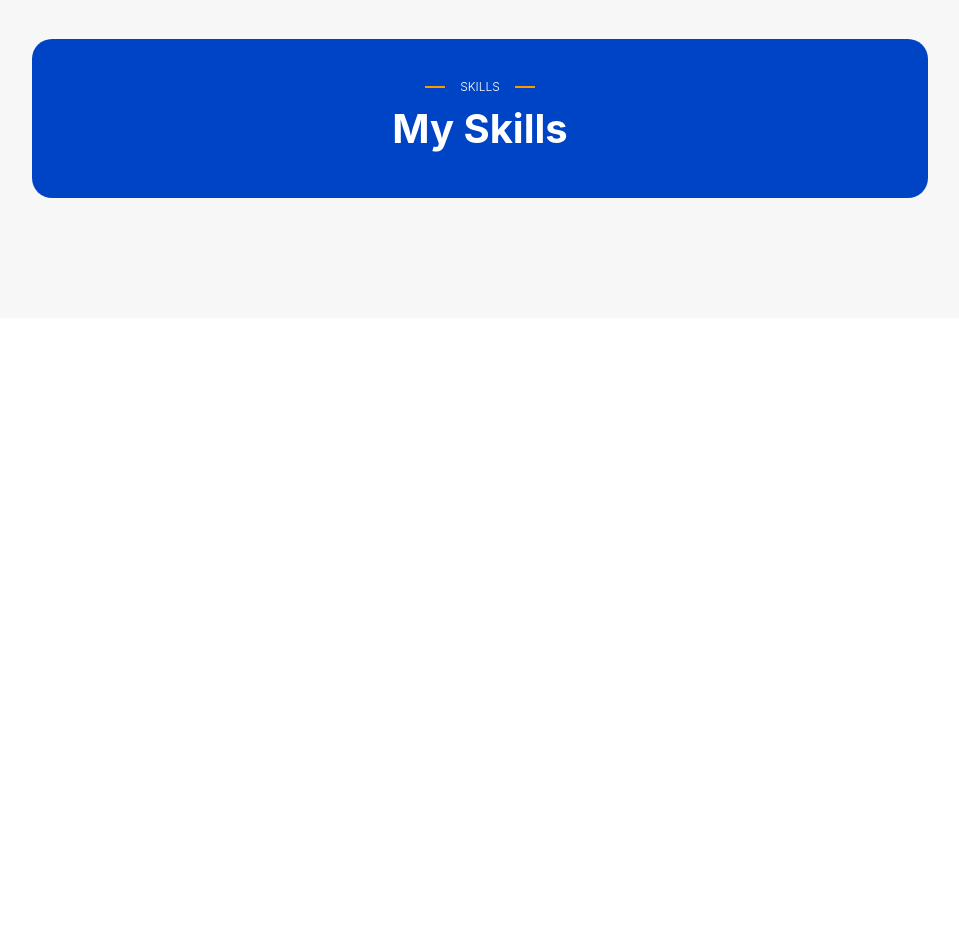
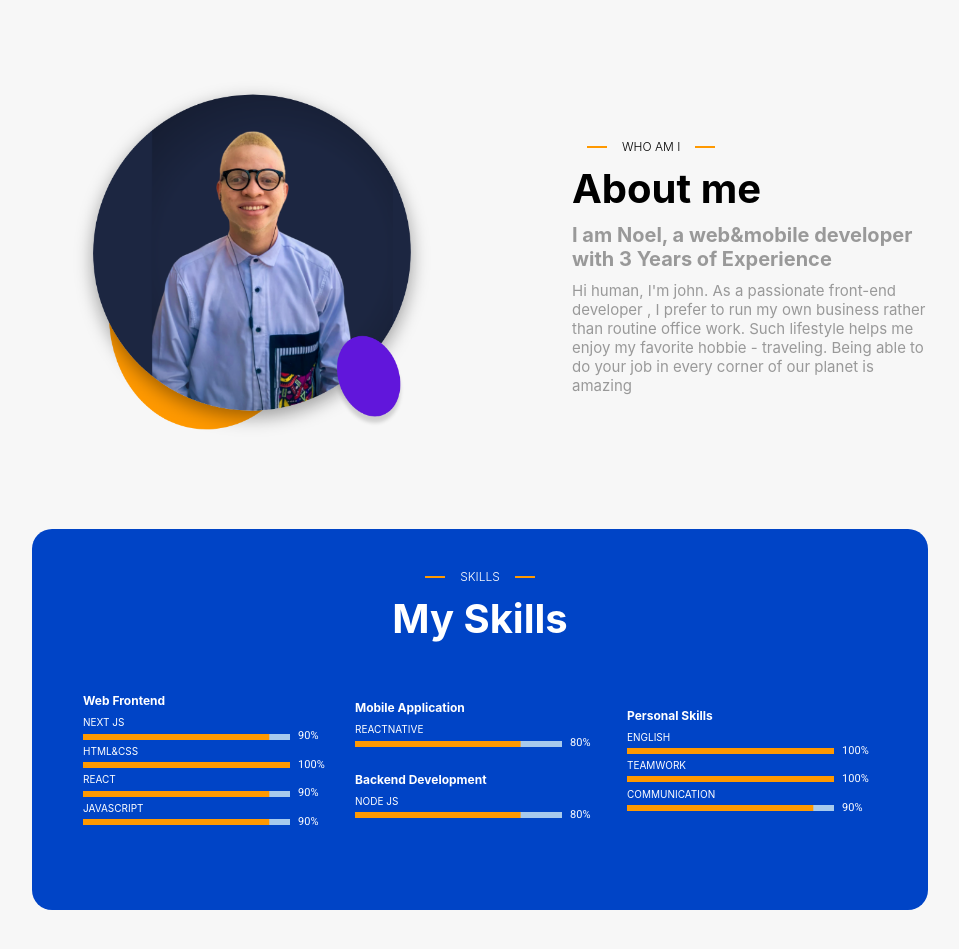
Before and after one commit to kinghoddy/kinghoddy_proj, a Next.js app in the folder web_frontend/: page / in a window 1280 px wide. Shown: the part 1840-2789 px from the top of the page, without its empty margins (160-1119 px from the left). Before the commit the page ends 2158 px from the top, so only its background shows below. Built offline with nearby package versions, Linux system fonts and the light colour scheme.

Commit message:
Merge branch 'main' into kimjay

```diff
--- a/web_frontend/components/Home/Skills.js
+++ b/web_frontend/components/Home/Skills.js
@@ -2,12 +2,14 @@ import { Typography } from "@mui/material";
 import { makeStyles } from "@mui/styles";
 import React from "react";
 import { SectionHeader } from "../Section";
-
+import Progress from '../Progress'
 const useStyles = makeStyles({
   root: {
     background: "#0044C6",
     borderRadius: 20,
     padding: "40px",
+    marginTop:'50px',
+    height:'100%',
   },
 });
 
@@ -16,6 +18,7 @@ function Skills() {
   return (
     <div className={classes.root}>
       <SectionHeader color="#fff" title="My Skills" subTitle="skills" />
+      <Progress/>
     </div>
   );
 }
--- /dev/null
+++ b/web_frontend/components/Progress.js
@@ -0,0 +1,129 @@
+import * as React from 'react';
+import PropTypes from 'prop-types';
+import LinearProgress from '@mui/material/LinearProgress';
+import Typography from '@mui/material/Typography';
+import Box from '@mui/material/Box';
+import { makeStyles } from "@mui/styles";
+
+const useStyles = makeStyles({
+  section:{
+
+    '& h1':{
+      fontSize:'12px',
+      marginBottom:'8px',
+      marginTop:'20px',
+      textAlign:"center",
+      ["@media (min-width:1200px)"]:{
+        textAlign:"start",
+        },
+    },
+    '& p':{
+fontSize:'10px',
+
+    },
+'& .css-5xe99f-MuiLinearProgress-bar1':{
+  background:'#f90',
+
+
+}
+,
+'& .css-ahj2mt-MuiTypography-root':{
+fontSize:'11px'
+},
+display:"flex",
+flexDirection:"column",
+color:'white',
+justifyContent:'center',
+alignItems:'center',
+marginTop:'30px',
+marginBottom:'40px',
+["@media (min-width:1200px)"]:{
+flexDirection:'row',
+justifyContent:'space-around'
+},
+  },
+})
+function LinearProgressWithLabel(props) {
+
+  return (
+
+
+
+    <Box sx={{ display: 'flex', alignItems: 'center' }}  >
+      <Box sx={{ width: '100%', mr: 1 }}  >
+        <LinearProgress variant="determinate"   {...props} />
+      </Box>
+      <Box sx={{ minWidth: 35 }}>
+        <Typography  >{`${Math.round(
+          props.value,
+        )}%`}</Typography>
+      </Box>
+    </Box>
+  );
+}
+
+LinearProgressWithLabel.propTypes = {
+  /**
+   * The value of the progress indicator for the determinate and buffer variants.
+   * Value between 0 and 100.
+   */
+  value: PropTypes.number.isRequired,
+};
+
+export default function LinearWithValueLabel() {
+  const classes = useStyles();
+
+  return (
+    <section  className={classes.section}  >
+    <div className={classes.container} >
+      <h1>Web Frontend</h1>
+    <Box sx={{ width: '250px' }}  >
+      <p>NEXT JS</p>
+      <LinearProgressWithLabel value={90}  sx={{ height:"6px"}}  />
+    </Box>
+    <Box sx={{ width: '250px' }}  >
+      <p>HTML&CSS</p>
+      <LinearProgressWithLabel value={100} sx={{ height:"6px"}} />
+    </Box>
+    <Box sx={{ width: '250px' }}  >
+      <p>REACT</p>
+      <LinearProgressWithLabel value={90}  sx={{ height:"6px"}}  />
+    </Box>
+    <Box sx={{ width: '250px' }}  >
+      <p>JAVASCRIPT</p>
+      <LinearProgressWithLabel value={90} sx={{ height:"6.2px"}}  />
+    </Box>
+    </div>
+    <div className={classes.container2} >
+      <h1>Mobile Application</h1>
+    <Box sx={{ width: '250px' }}  >
+      <p>REACTNATIVE</p>
+      <LinearProgressWithLabel value={80}  sx={{ height:"6px"}}  />
+    </Box>
+   <div>
+     <h1>Backend Development</h1>
+    <Box sx={{ width: '250px' }}  >
+      <p>NODE JS</p>
+      <LinearProgressWithLabel value={80}  sx={{ height:"6.2px"}}/>
+    </Box>
+    </div>
+    </div>
+    <div className={classes.container3} >
+      <h1>Personal Skills</h1>
+    <Box sx={{ width: '250px' }}  >
+      <p>ENGLISH</p>
+      <LinearProgressWithLabel value={100} sx={{ height:"6px"}} />
+    </Box>
+    <Box sx={{ width: '250px' }}   >
+      <p>TEAMWORK</p>
+      <LinearProgressWithLabel value={100}  sx={{ height:"6px"}} />
+    </Box>
+    <Box sx={{ width: '250px' }}   >
+      <p>COMMUNICATION</p>
+      <LinearProgressWithLabel value={90}sx={{ height:"6.2px"}}/>
+    </Box>
+
+    </div>
+  </section>
+  );
+}
--- a/web_frontend/pages/index.js
+++ b/web_frontend/pages/index.js
@@ -23,6 +23,57 @@ import Section, { SectionHeader } from "../components/Section";
 import Skills from "../components/Home/Skills";
 
 const useStyles = makeStyles({
+
+  sectioncontainer2:{
+    '& .About':{
+      ['@media (min-width:1200px)']:{
+        marginTop:'100px',
+        marginLeft:'50px',
+        width:'500px'
+      },
+    },
+    '& .makeStyles-sectionHeader-12 ':{
+      ['@media (min-width:1200px)']:{
+        display:'block'
+      },
+    },
+    '& h1':{
+color:'#999',
+fontSize:'15px',
+marginTop:'10px',
+
+['@media (min-width:1200px)']:{
+  fontSize:'20px',
+},
+    },
+    '& p':{
+color:'#999',
+fontSize:'10px',
+marginTop:'10px',
+['@media (min-width:1200px)']:{
+  fontSize:'15px',
+},
+    },
+    '& img':{
+width:'300px',
+height:'300px',
+marginLeft:'auto',
+marginRight:'auto',
+display:'block',
+['@media (min-width:1200px)']:{
+  width:'440px',
+  height:'440px',
+  marginRight:'50px',
+},
+    },
+display:"flex",
+flexDirection:'column',
+
+justifyContent:'space-around',
+['@media (min-width:1200px)']:{
+  flexDirection:'row',
+},
+  },
   sectioncontainer: {
     textAlign: "center",
     display: "flex",
@@ -143,6 +194,21 @@ export default function Home() {
       </Section>
 
       <Section style={{ background: "#f7f7f7" }}>
+
+        <div  className={classes.sectioncontainer2} >
+      <Grid item lg={6}>
+<img src='img/profile_picture.png'/>
+        </Grid>
+        <Grid item lg={4} className="About" >
+        <SectionHeader title="About me" subTitle="who am i"   />
+<h1>I am Noel, a web&mobile developer with 3 Years of Experience</h1>
+<p>Hi human, I&apos;m john. As a passionate front-end developer ,
+   I prefer to run my own business rather than routine
+   office work. Such lifestyle helps me enjoy my favorite hobbie - traveling. Being able to do your job in every corner of our planet is amazing<br/>
+
+</p>
+</Grid>
+        </div>
         {/* Add the about me here and complete the skills */}
         <Skills />
       </Section>
```
